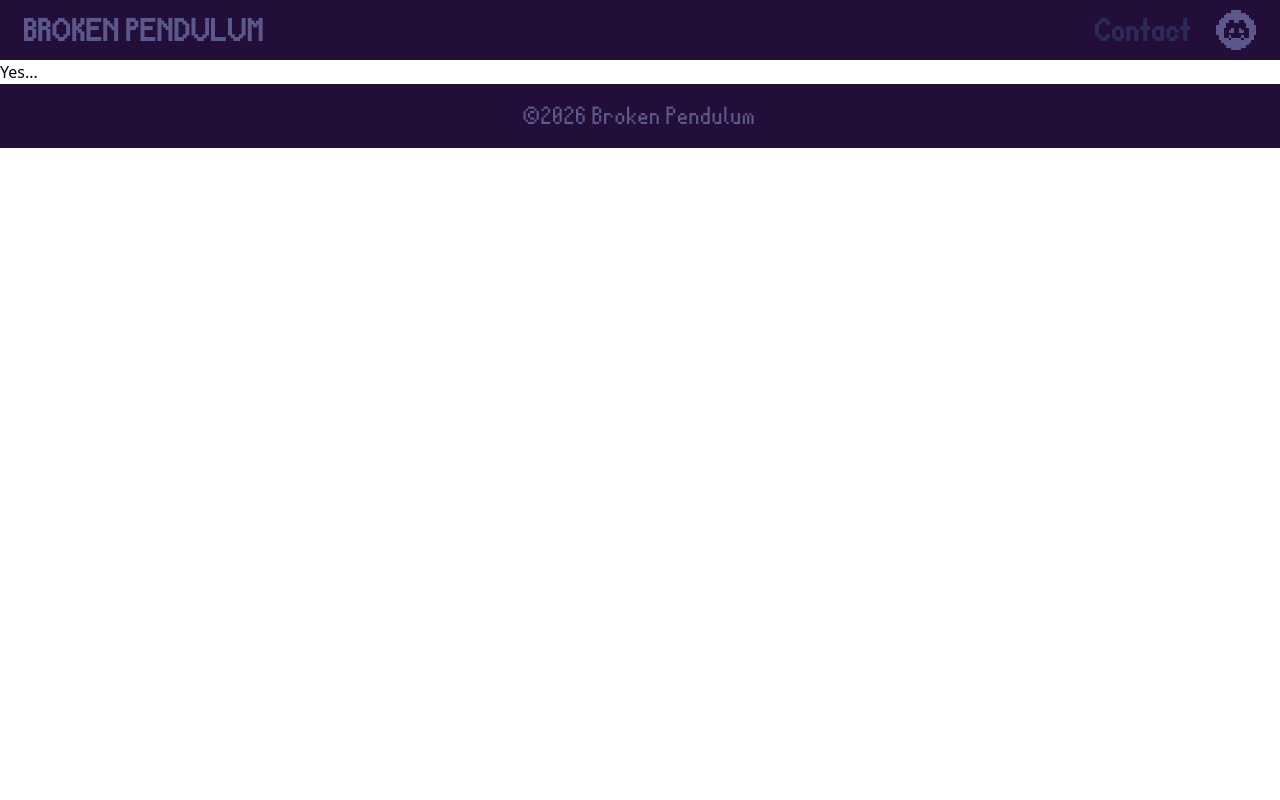
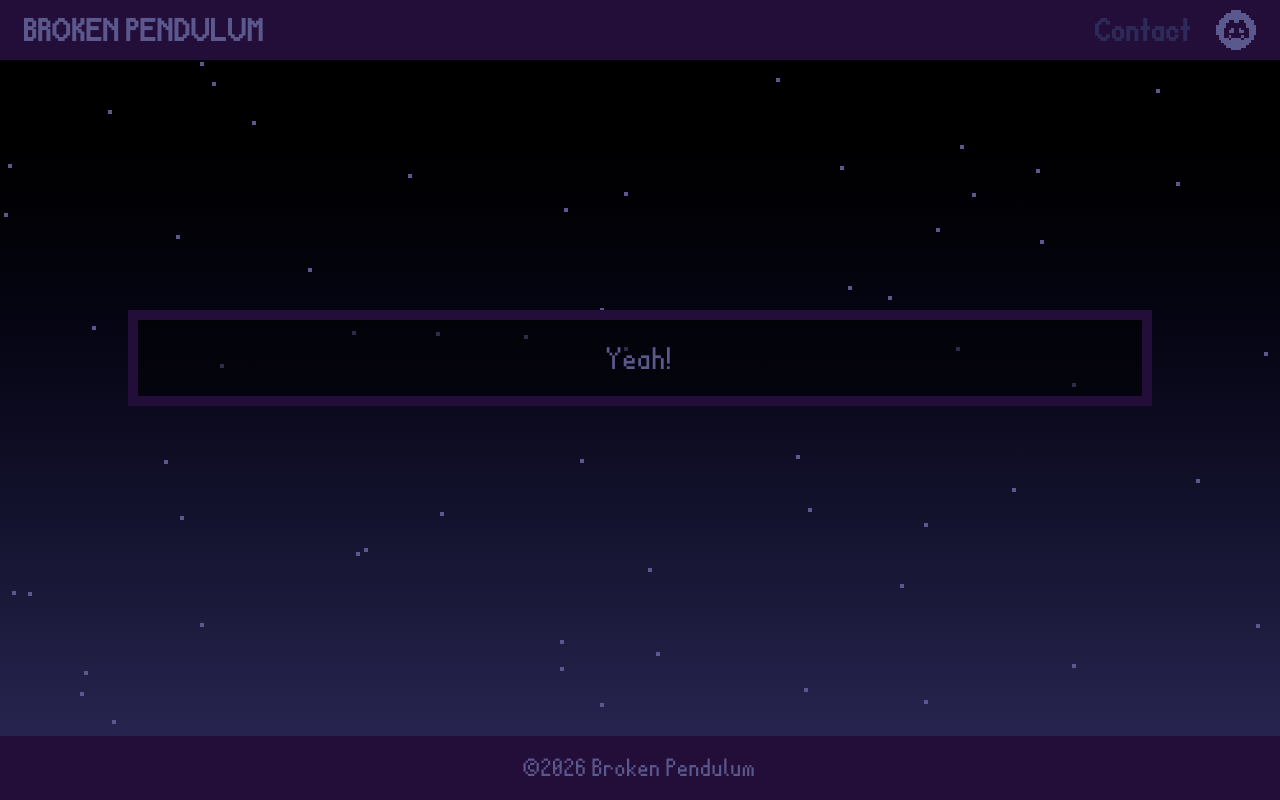
Before and after one commit to Broken-Pendulum/Website, a React (Vite) app: page /#/contact in a window 1280 px wide. Built offline with nearby package versions, Linux system fonts and the light colour scheme; the HTML template or start-up script is replaced by a standard one.

Commit message:
testing contact page effect

```diff
--- a/src/App.tsx
+++ b/src/App.tsx
@@ -16,7 +16,7 @@ function App() {
                         <Route path="/" element={<Home />} />
                         <Route path="/contact" element={<Contact />} />
                         <Route path="*" element={<Home />} />
-                    </Routes>
+                        </Routes>
                     <Footer />
                 </Router>
             </div>
--- a/src/components/Footer.tsx
+++ b/src/components/Footer.tsx
@@ -1,7 +1,7 @@
 
 export default function Footer() {
     return (
-        <footer className="text-twilight bg-dark-amethyst w-full p-4 font-main text-2xl tracking-wide text-center">
+        <footer className="z-50 text-twilight bg-dark-amethyst w-full p-4 font-main text-2xl tracking-wide text-center">
             <p>&copy;{ new Date().getFullYear() } Broken Pendulum </p>
         </footer>
     );
--- a/src/components/Navbar.tsx
+++ b/src/components/Navbar.tsx
@@ -6,11 +6,11 @@ export default function Navbar() {
     return (
         <>
             <div className="w-full bg-dark-amethyst px-6 flex items-center justify-between relative z-50 font-main text-2xl tracking-wide">
-                <Link to="home" className="py-3 font-bold text-twilight text-3xl line-height-0">
+                <Link to="/home" className="py-3 font-bold text-twilight text-3xl line-height-0">
                     BROKEN PENDULUM
                 </Link>
                 <div className="flex items-center gap-6 text-porcelain relative">
-                    <Link to="contact" className="py-3 font-bold text-exosphere hover:text-twilight text-3xl line-height-0">
+                    <Link to="/contact" className="py-3 font-bold text-exosphere hover:text-twilight text-3xl line-height-0">
                         Contact
                     </Link>
                     <a href="https://discord.gg/uKVzsYGa4p" target="_blank">
--- a/src/index.css
+++ b/src/index.css
@@ -19,6 +19,9 @@
     --color-void: #000000;
 }
 
+.pixelImage {
+    image-rendering: pixelated
+}
 
 @theme inline {
   --radius-sm: calc(var(--radius) - 4px);
@@ -96,10 +99,6 @@
   --sidebar-ring: oklch(0.704 0.04 256.788);
 }
 
-.pixelImage {
-    image-rendering: pixelated
-}
-
 .dark {
   --background: oklch(0.129 0.042 264.695);
   --foreground: oklch(0.984 0.003 247.858);
--- a/src/pages/Contact.tsx
+++ b/src/pages/Contact.tsx
@@ -1,7 +1,52 @@
+
+import { useEffect, useRef } from "react"
+
 export default function Contact() {
+    const velocity = 1;
+    const bgLayers = document.getElementsByClassName("background");
+    const lastTick = useRef(Date.now());
+    const deltaTime = useRef(0);
+
+
+    useEffect(() => {
+        const interval = setInterval(() => {
+
+            const currentTime = Date.now();
+            deltaTime.current = (currentTime - lastTick.current)
+            lastTick.current = currentTime;
+            let layer, speed: number, currentYPos: number, newYPos;
+            for (let i = 0; i < bgLayers.length; i++) {
+                layer = bgLayers[i];
+                speed = Number.parseFloat(layer.getAttribute('movement-multiplier') ?? "0") * velocity;
+
+                const yPos = layer.getAttribute('y-pos');
+                if (yPos && yPos == "above-screen") currentYPos = -(layer.clientHeight);
+                else currentYPos = Number.parseFloat(yPos ?? "0");
+
+                newYPos = currentYPos + speed;
+                console.log(newYPos);
+                if (newYPos > window.innerHeight) newYPos = -(layer.clientHeight);
+                layer.setAttribute('style', 'transform: translate3d(0px, ' + newYPos + 'px, 0px)');
+                layer.setAttribute('y-pos', newYPos.toString());
+            }
+        }, 10);
+
+        return () => clearInterval(interval);
+    }, []);
+
     return (
-        <div>
-            Yes...
+        <div className="relative flex grow overflow-hidden bg-fixed bg-gradient-to-b from-void to-exosphere items-center justify-center">
+            <div className="background absolute z-0 bg-[url('@/assets/images/awesome-parallax/stars1.png')] bg-size-[100%] bg-repeat pixelImage min-w-screen h-full" movement-multiplier="2" y-pos="above-screen" />
+            <div className="background absolute z-0 bg-[url('@/assets/images/awesome-parallax/stars2.png')] bg-size-[100%] bg-repeat pixelImage min-w-screen h-full" movement-multiplier="3" y-pos="above-screen" />
+            <div className="background absolute z-0 bg-[url('@/assets/images/awesome-parallax/stars3.png')] bg-size-[100%] bg-repeat pixelImage min-w-screen h-full" movement-multiplier="4" y-pos="above-screen" />
+            <div className="background absolute z-0 bg-[url('@/assets/images/awesome-parallax/stars1.png')] bg-size-[100%] bg-repeat pixelImage min-w-screen h-full" movement-multiplier="2" />
+            <div className="background absolute z-0 bg-[url('@/assets/images/awesome-parallax/stars2.png')] bg-size-[100%] bg-repeat pixelImage min-w-screen h-full" movement-multiplier="3" />
+            <div className="background absolute z-0 bg-[url('@/assets/images/awesome-parallax/stars3.png')] bg-size-[100%] bg-repeat pixelImage min-w-screen h-full" movement-multiplier="4" />
+            <div className="z-10 w-full mx-[10%] text-center mb-20 [word-spacing:0.2rem] md:[word-spacing:0.8rem] font-main text-2xl tracking-wide border-dark-amethyst border-5 sm:border-8 md:border-10 bg-void/50 text-twilight p-5 text-lg sm:text-xl md:text-3xl">
+                <p>
+                    Yeah!
+                </p>
+            </div>
         </div>
     )
 }
```
